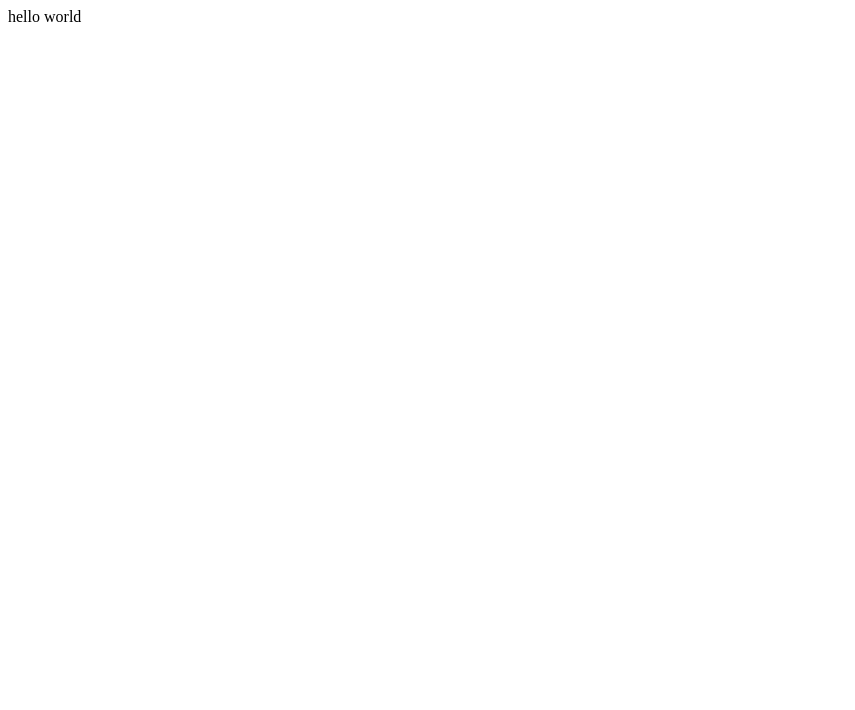
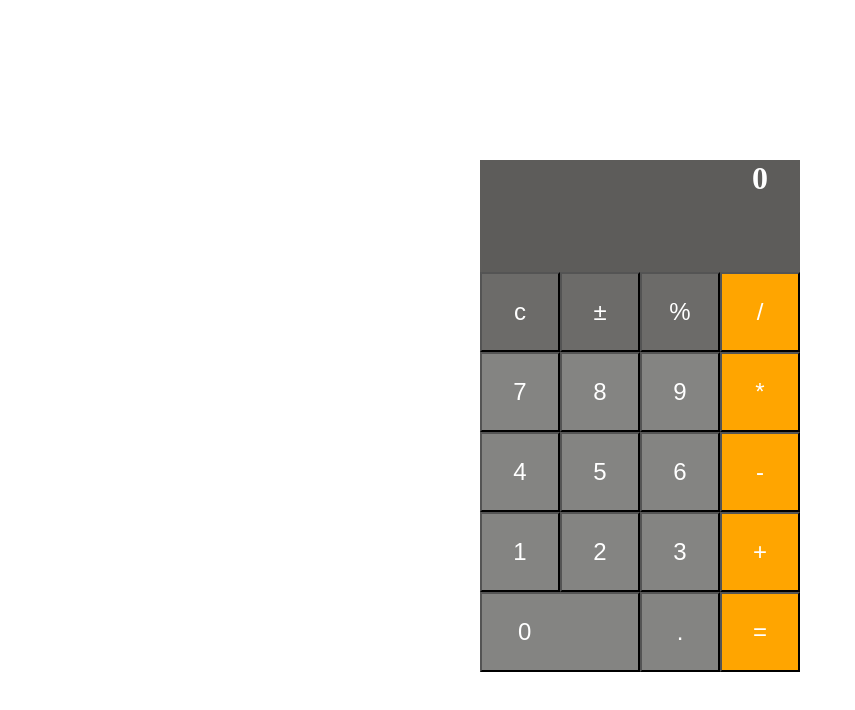
Before and after one commit to bradleyzazz/Calcy, a React (Create React App) app: page / in a window 1280 px wide. Shown: the top 710 px of the page, without its empty margins (0-855 px from the left). Built offline with nearby package versions, Linux system fonts and the light colour scheme; the HTML template or start-up script is replaced by a standard one.

Commit message:
Add calculat or logic, components, and component styling

```diff
--- a/package.json
+++ b/package.json
@@ -13,8 +13,8 @@
     "web-vitals": "^2.1.4"
   },
   "scripts": {
-    "fstart": "node server/index.js",
-    "fbuild": "cd client && npm install && npm run build",
+    "fstart": "npm run fbuild && node server/index.js",
+    "fbuild": "npm install && npm run build",
     "start": "react-scripts start",
     "build": "react-scripts build",
     "test": "react-scripts test",
--- a/src/App.js
+++ b/src/App.js
@@ -1,5 +1,5 @@
 import React from "react";
-import Calculator from "./components/Calculator";
+import Calculator from "./components/Calculator.js";
 
 function App() {
   return <Calculator />;
--- /dev/null
+++ b/src/components/Button.css
@@ -0,0 +1,8 @@
+button {
+    width: 5rem;
+    height: 5rem;
+    text-align: center;
+    font-size: 150%;
+    color: white;
+    background-color: transparent;
+  }
--- /dev/null
+++ b/src/components/Button.js
@@ -0,0 +1,11 @@
+import "./Button.css";
+
+function Button(props) {
+    return (
+        <button className={`${props.className}`} onClick={() => props.onClick(props.keyValue)}>
+            {props.keyValue}
+        </button>
+    );
+}
+
+export default Button;
--- /dev/null
+++ b/src/components/Calculator.css
@@ -0,0 +1,12 @@
+.calculator {
+    width: 20rem;
+    height: 30rem;
+    background-color: #5D5C5A;
+    display: grid;
+    position: absolute;
+    top: 0;
+    bottom: 0;
+    left: 0;
+    right: 0;
+    margin: auto;
+  }
--- a/src/components/Calculator.js
+++ b/src/components/Calculator.js
@@ -1,8 +1,93 @@
-import React from "react";
-
+import { useState, useEffect } from 'react';
+import KeyPad from "./KeyPad.js";
+import "./Calculator.css";
+// import { add, divide, multiply, subtract } from '../../server/controller.js';
 
 function Calculator() {
-  return 'hello world';
+    const [prevNum, setPrevNum] = useState(null);
+    const [currNum, setCurrNum] = useState("0");
+    const [operator, setOperator] = useState(null);
+
+    // useEffect(() => { }, [operator, currNum, prevNum]);
+
+    const Operators = {
+        "/": 'divide',
+        "*": 'multiply',
+        "+": 'add',
+        "-": 'subtract',
+        "=": 'equals'
+    }
+
+    async function performOperation() {
+        const action = Operators[operator];
+        console.log(action)
+        const response = await fetch(`/${action}/${prevNum}/${currNum}`);
+        const data = await response.json()
+        console.log(data)
+        setOperator(null);
+        setCurrNum(data);
+        setPrevNum(null);
+    }
+
+    const handleNum = (number) => {
+        setCurrNum(currNum === "0" ? String(number) : currNum + number);
+    };
+
+    const insertDecimal = () => {
+        setCurrNum(currNum + ".");
+    };
+
+    const percentage = () => {
+        setCurrNum(parseFloat(currNum) / 100);
+        if (prevNum && currNum === "") {
+            setPrevNum(parseFloat(prevNum) / 100);
+        }
+    };
+
+    const changeSign = () => {
+        setCurrNum(parseFloat(currNum) * -1);
+    };
+
+    const clearData = () => {
+        setCurrNum("0");
+        setPrevNum(0);
+        setOperator(null);
+    };
+
+    const handleInput = (value) => {
+        if (Number.isInteger(value)) {
+            handleNum(parseInt(value, 10));
+        } else if (value in Operators) {
+            if (operator === null) {
+                setOperator(value);
+                setPrevNum(currNum);
+                setCurrNum("");
+            }
+            if (operator) {
+                setOperator(value);
+            }
+            if (prevNum && operator && currNum) {
+                performOperation();
+            }
+        } else if (value === "c") {
+            clearData();
+        } else if (value === "\xB1") {
+            changeSign();
+        } else if (value === ".") {
+            insertDecimal();
+        } else if (value === "%") {
+            percentage();
+        }
+    };
+
+    return (
+        <div className="calculator">
+            <div className="calculator-input">
+                <div className="result">{currNum} </div>
+            </div>
+            < KeyPad handleClick={handleInput}/>
+        </div>
+    );
 }
 
 export default Calculator;
--- /dev/null
+++ b/src/components/KeyPad.css
@@ -0,0 +1,42 @@
+.calculator-keypad {
+    background-color: #5D5C5A;
+    display: grid;
+    grid-template-columns: repeat(4, 5rem);
+    grid-template-rows: repeat(5, 5rem);
+    grid-template-areas: "keys-function keys-function keys-function keys-operators" "keys-numbers keys-numbers keys-numbers keys-operators" "keys-numbers keys-numbers keys-numbers keys-operators" "keys-numbers keys-numbers keys-numbers keys-operators" "keys-numbers keys-numbers keys-numbers keys-operators";
+  }
+
+  .calculator-input {
+    height: 7rem;
+    text-align: right;
+    padding-right: 10%;
+    font-weight: bold;
+    font-size: xx-large;
+  }
+
+  .keys-numbers {
+    grid-area: keys-numbers;
+    direction: rtl;
+    background-color: #848482;
+  }
+
+  .key-zero {
+    width: 10rem;
+    text-align: left;
+    padding-left: 15%;
+  }
+
+  .keys-operators {
+    grid-area: keys-operators;
+    background-color: orange;
+  }
+
+  .keys-function {
+    grid-area: keys-function;
+    background-color: #6C6B69;
+  }
+
+  .result {
+    min-height: 3rem;
+    color: white;
+  }
--- /dev/null
+++ b/src/components/KeyPad.js
@@ -0,0 +1,37 @@
+import "./KeyPad.css";
+import Button from "./Button.js";
+
+
+function KeyPad(props) {
+    return (
+        <div className="calculator-keypad">
+            <div className="keys-function">
+                <Button keyValue={"c"} onClick={props.handleClick} />
+                <Button keyValue={"\xB1"} onClick={props.handleClick} />
+                <Button keyValue={"%"} onClick={props.handleClick} />
+            </div>
+            <div className="keys-operators">
+                <Button keyValue={"/"} onClick={props.handleClick} />
+                <Button keyValue={"*"} onClick={props.handleClick} />
+                <Button keyValue={"-"} onClick={props.handleClick} />
+                <Button keyValue={"+"} onClick={props.handleClick} />
+                <Button keyValue={"="} onClick={props.handleClick} />
+            </div>
+            <div className="keys-numbers">
+                <Button keyValue={9} onClick={props.handleClick} />
+                <Button keyValue={8} onClick={props.handleClick} />
+                <Button keyValue={7} onClick={props.handleClick} />
+                <Button keyValue={6} onClick={props.handleClick} />
+                <Button keyValue={5} onClick={props.handleClick} />
+                <Button keyValue={4} onClick={props.handleClick} />
+                <Button keyValue={3} onClick={props.handleClick} />
+                <Button keyValue={2} onClick={props.handleClick} />
+                <Button keyValue={1} onClick={props.handleClick} />
+                <Button keyValue={"."} onClick={props.handleClick} />
+                <Button className="key-zero" keyValue={0} onClick={props.handleClick} />
+            </div>
+        </div >
+    )
+}
+
+export default KeyPad;
```
Also changed, not shown: 2 other files (tests, documents, lock files or other folders).
